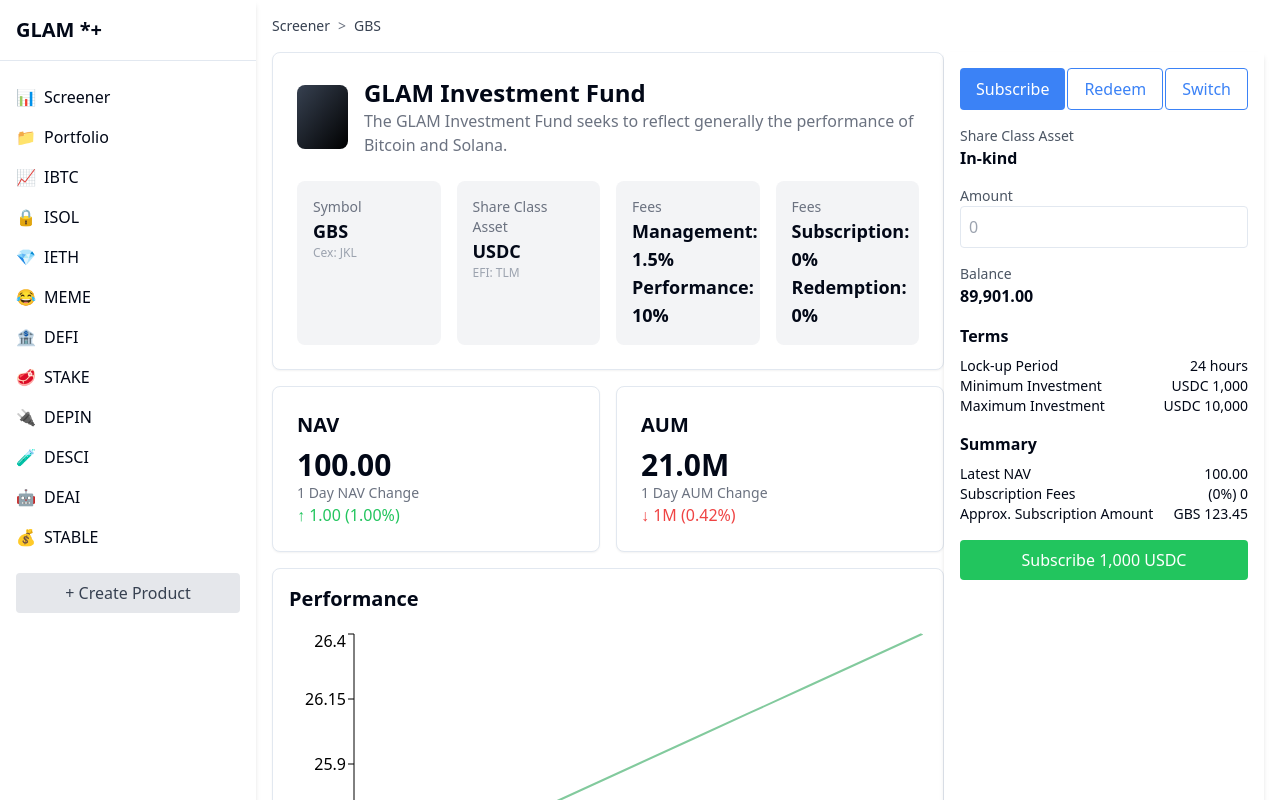
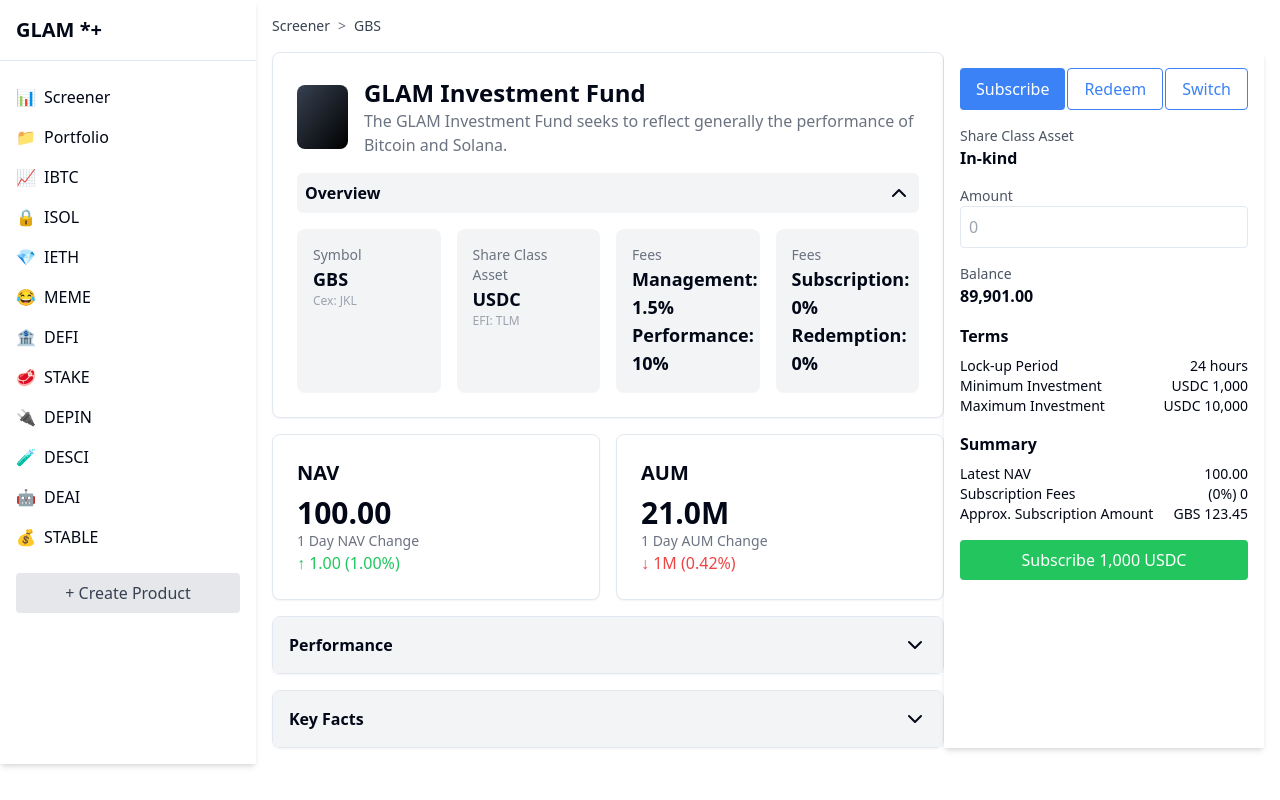
Before and after one commit to dhiazfathra/frontend-starter, a Next.js app: page /en in a window 1280 px wide. Shown: the top 800 px of the page. Built offline with nearby package versions, Linux system fonts and the light colour scheme.

Commit message:
feat: implement collapsible sub sections

```diff
--- a/src/templates/FundDetails.tsx
+++ b/src/templates/FundDetails.tsx
@@ -1,5 +1,6 @@
 'use client';
 
+import { ChevronDown, ChevronUp } from 'lucide-react'; // Make sure to import these icons
 import dynamic from 'next/dynamic';
 import { useState } from 'react';
 
@@ -41,10 +42,14 @@ function FundInfoCard({
 
 export function FundDetails() {
   const [isDarkMode, setIsDarkMode] = useState(false);
+  const [openSection, setOpenSection] = useState<string | null>('overview');
 
-  // @ts-expect-error Uncomment the following function and the Switch component when implementing dark mode
+  const toggleSection = (section: string) => {
+    setOpenSection(openSection === section ? null : section);
+  };
+
   const toggleDarkMode = () => {
-    setIsDarkMode((prevMode) => !prevMode); // Update state directly in the toggle function
+    setIsDarkMode((prevMode) => !prevMode);
   };
 
   return (
@@ -60,7 +65,16 @@ export function FundDetails() {
             </p>
           </div>
         </div>
-        <div className="mt-6 grid grid-cols-2 gap-4 sm:grid-cols-4">
+
+        <button
+          onClick={() => toggleSection('overview')}
+          className="mt-4 flex w-full items-center justify-between rounded-md bg-gray-100 p-2"
+        >
+          <span className="font-semibold">Overview</span>
+          {openSection === 'overview' ? <ChevronUp /> : <ChevronDown />}
+        </button>
+        {openSection === 'overview' && (
+          <div className="mt-4 grid grid-cols-2 gap-4 sm:grid-cols-4">
             <FundInfoCard title="Symbol" value="GBS" subtitle="Cex: JKL" />
             <FundInfoCard
               title="Share Class Asset"
@@ -86,7 +100,9 @@ export function FundDetails() {
               }
             />
           </div>
+        )}
       </Card>
+
       <div className="grid grid-cols-1 gap-4 md:grid-cols-2">
         <Card className="p-6">
           <h2 className="mb-2 text-xl font-semibold">NAV</h2>
@@ -101,25 +117,41 @@ export function FundDetails() {
           <div className="text-red-500">↓ 1M (0.42%)</div>
         </Card>
       </div>
+
       <Card>
+        <button
+          onClick={() => toggleSection('performance')}
+          className="flex w-full items-center justify-between rounded-t-md bg-gray-100 p-4"
+        >
+          <span className="font-semibold">Performance</span>
+          {openSection === 'performance' ? <ChevronUp /> : <ChevronDown />}
+        </button>
+        {openSection === 'performance' && (
           <div className="p-4">
             <div className="mb-4 flex items-center justify-between">
-            <h2 className="text-xl font-semibold">Performance</h2>
               <div className="flex items-center space-x-2">
-              {/* Uncomment the following lines when implementing dark mode toggle */}
-              {/* <Sun className="size-4" />
-              <Switch
-                checked={isDarkMode}
-                onCheckedChange={toggleDarkMode}
-                aria-label="Toggle dark mode"
-              />
-              <Moon className="size-4" /> */}
+                {/* Dark mode toggle implementation here */}
               </div>
             </div>
             <PerformanceChart isDarkMode={isDarkMode} />
           </div>
+        )}
       </Card>
+
+      <Card>
+        <button
+          onClick={() => toggleSection('keyFacts')}
+          className="flex w-full items-center justify-between rounded-t-md bg-gray-100 p-4"
+        >
+          <span className="font-semibold">Key Facts</span>
+          {openSection === 'keyFacts' ? <ChevronUp /> : <ChevronDown />}
+        </button>
+        {openSection === 'keyFacts' && (
+          <div className="p-4">
             <KeyFacts />
+          </div>
+        )}
+      </Card>
     </div>
   );
 }
```
Lines whose indentation alone changed are shown as unchanged.
